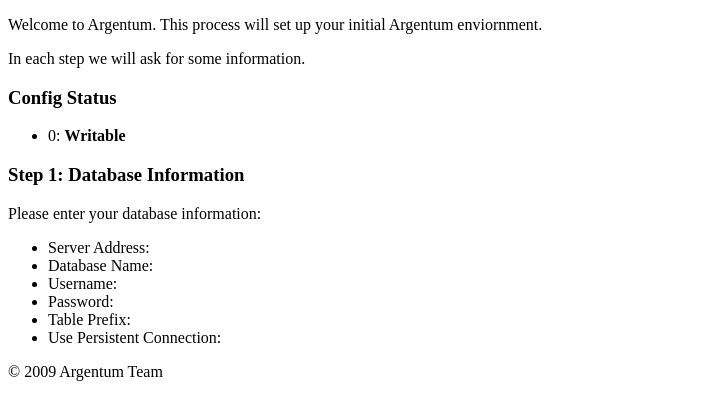
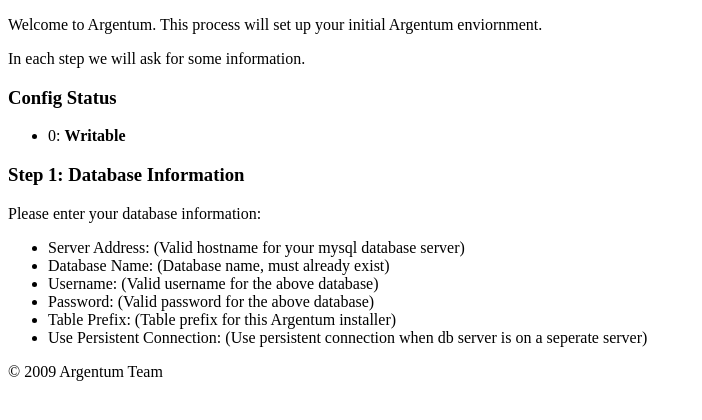
Before and after one commit to zombor/argentum-invoice, a PHP site: the page made by application/views/admin/settings/install/1.php in a window 1280 px wide. Shown: the part 227-647 px from the top of the page, without its empty margins (0-702 px from the left). Run offline with PHP 8.4, Linux system fonts and the light colour scheme; the template is opened without the code that fills it: most values are stand-ins (such as "Sample title", 1, 10 or a date in 2020); data that the repository does not hold is empty; some libraries are stand-ins or nearby versions.

Commit message:
Fixing #105.

```diff
--- a/application/views/admin/settings/install/1.php
+++ b/application/views/admin/settings/install/1.php
@@ -11,12 +11,12 @@
 <?php if (isset($errors)):?><?=$errors?><?php endif;?>
 <?=form::open('admin/settings/install/2')?>
 <ul>
-	<li><label for="host">Server Address:</label> <?=form::input('host', isset($host) ? $host : '')?></li>
-	<li><label for="database">Database Name:</label> <?=form::input('database', isset($database) ? $database : '')?></li>
-	<li><label for="username">Username:</label> <?=form::input('username', isset($username) ? $username : '')?></li>
-	<li><label for="password">Password:</label> <?=form::input('password', isset($password) ? $password : '', array('autocomplete' => 'no'))?></li>
-	<li><label for="table_prefix">Table Prefix:</label> <?=form::input('table_prefix', 'AI_', isset($table_prefix) ? $table_prefix : '')?></li>
-	<li><label for="persistent">Use Persistent Connection:</label> <?=form::dropdown('persistent', array(FALSE => 'No', TRUE => 'Yes'), isset($persistent) ? $persistent : FALSE)?></li>
+	<li><label for="host">Server Address:</label> <?=form::input('host', isset($host) ? $host : '')?> (Valid hostname for your mysql database server)</li>
+	<li><label for="database">Database Name:</label> <?=form::input('database', isset($database) ? $database : '')?> (Database name, must already exist)</li>
+	<li><label for="username">Username:</label> <?=form::input('username', isset($username) ? $username : '')?> (Valid username for the above database)</li>
+	<li><label for="password">Password:</label> <?=form::input('password', isset($password) ? $password : '', array('autocomplete' => 'no'))?> (Valid password for the above database)</li>
+	<li><label for="table_prefix">Table Prefix:</label> <?=form::input('table_prefix', 'AI_', isset($table_prefix) ? $table_prefix : '')?> (Table prefix for this Argentum installer)</li>
+	<li><label for="persistent">Use Persistent Connection:</label> <?=form::dropdown('persistent', array(FALSE => 'No', TRUE => 'Yes'), isset($persistent) ? $persistent : FALSE)?> (Use persistent connection when db server is on a seperate server)</li>
 </ul>
 <p><?=form::submit('continue', 'Go to Step 2')?></p>
 <?=form::close()?>
```
